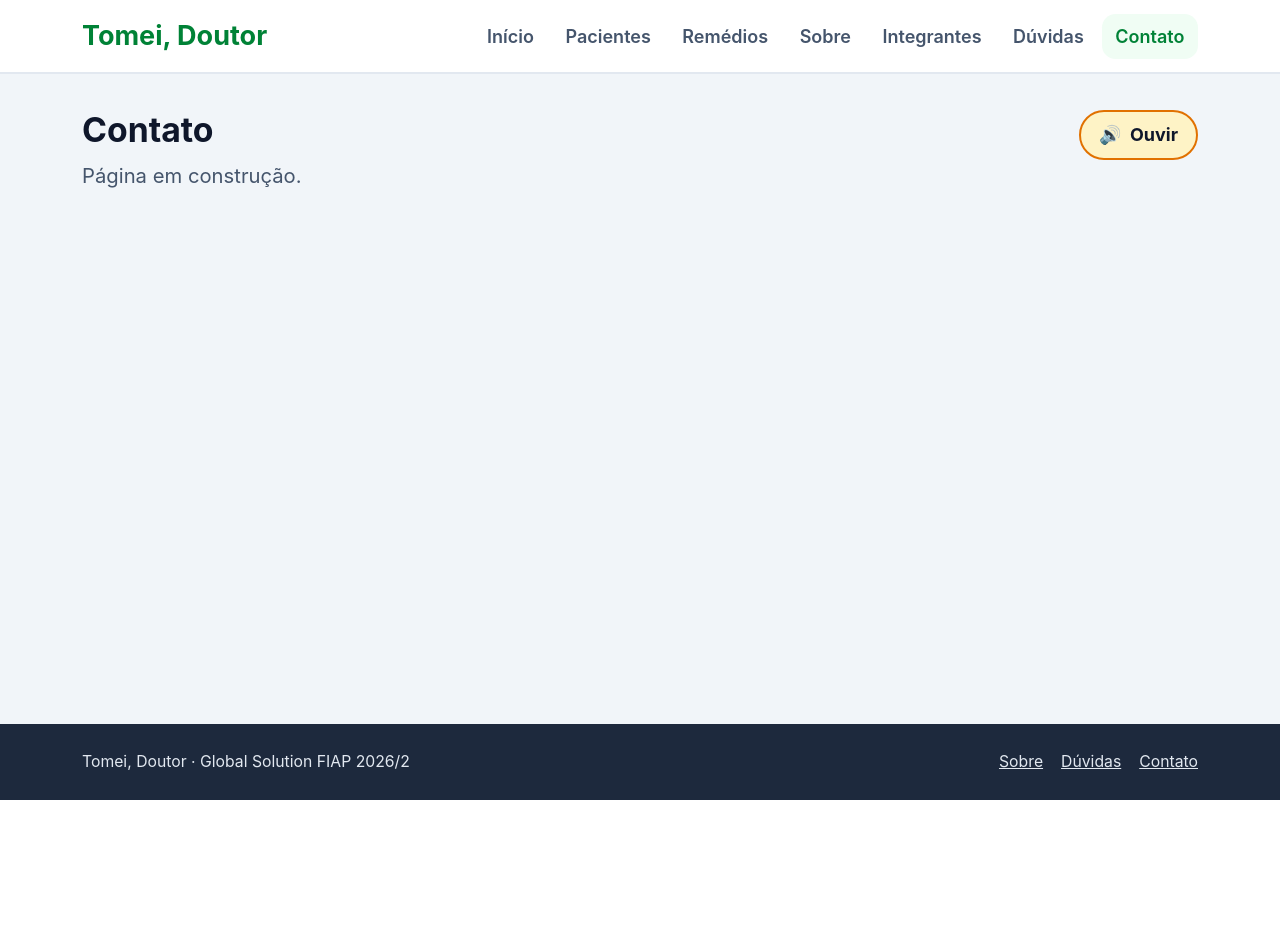
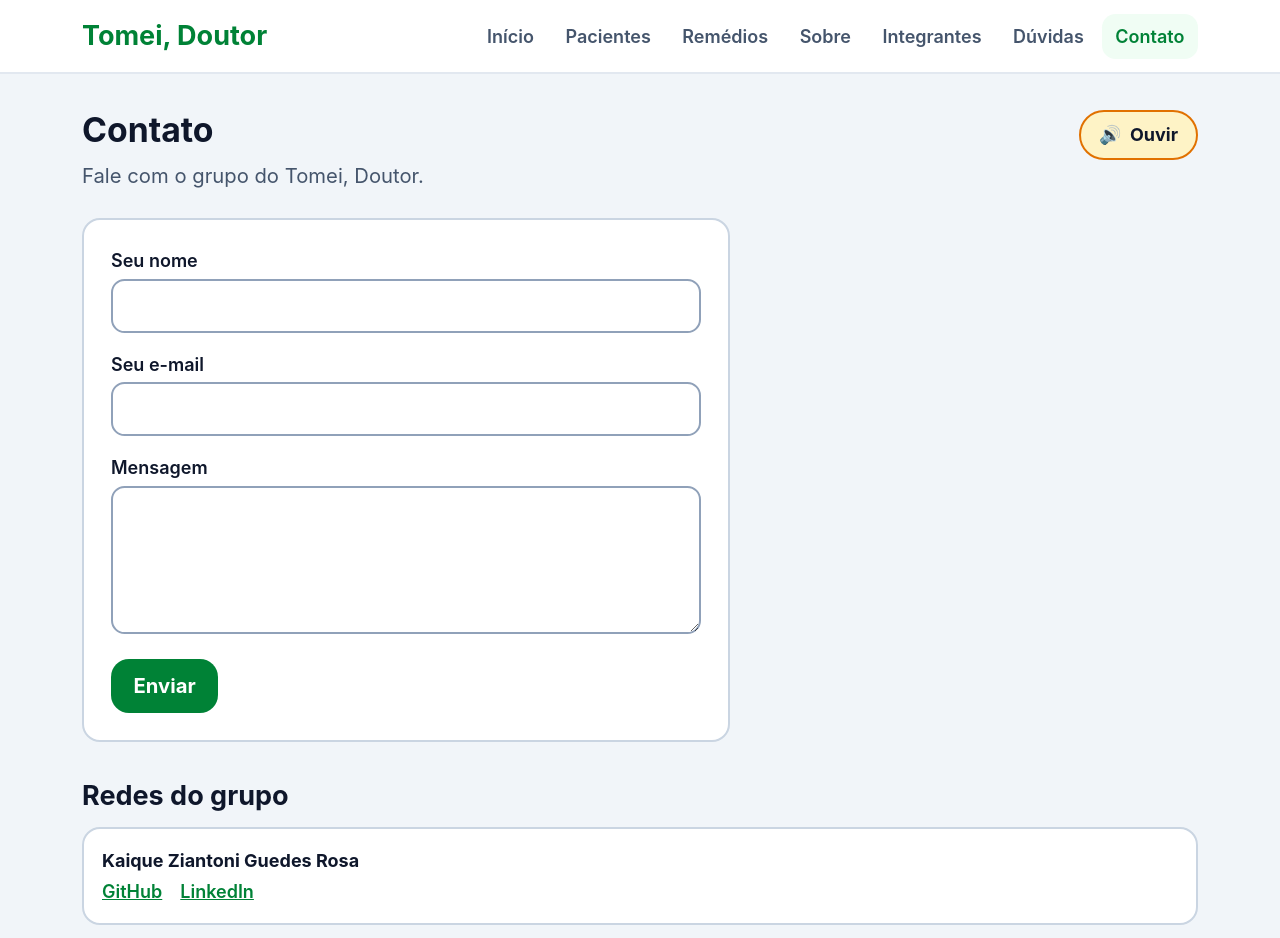
Before and after one commit to KaiqueZiantoni/front-gs2-fiap, a React (Vite) app: page /contato in a window 1280 px wide. Shown: the top 938 px of the page. Before the commit the page ends 800 px from the top, so only its background shows below. Built offline with nearby package versions, Linux system fonts and the light colour scheme.

Commit message:
Adiciona pagina de contato com validacao e redes do grupo

```diff
--- a/src/pages/Contato.tsx
+++ b/src/pages/Contato.tsx
@@ -1,9 +1,94 @@
+import { useState } from 'react'
+import type { FormEvent } from 'react'
+import Botao from '../components/Botao'
+import Campo from '../components/Campo'
+import Mensagem from '../components/Mensagem'
 import Titulo from '../components/Titulo'
+import { integrantes } from '../data/integrantes'
 
 function Contato() {
+  const [nome, setNome] = useState('')
+  const [email, setEmail] = useState('')
+  const [mensagem, setMensagem] = useState('')
+  const [erros, setErros] = useState({ nome: '', email: '', mensagem: '' })
+  const [enviado, setEnviado] = useState(false)
+
+  function enviar(evento: FormEvent) {
+    evento.preventDefault()
+
+    const novosErros = { nome: '', email: '', mensagem: '' }
+    if (nome.trim().length < 3) {
+      novosErros.nome = 'Escreva seu nome, com pelo menos 3 letras.'
+    }
+    if (!email.includes('@') || !email.includes('.')) {
+      novosErros.email = 'Escreva um e-mail válido, como nome@exemplo.com.'
+    }
+    if (mensagem.trim().length < 10) {
+      novosErros.mensagem = 'Escreva a mensagem, com pelo menos 10 letras.'
+    }
+    setErros(novosErros)
+
+    const temErro = novosErros.nome !== '' || novosErros.email !== '' || novosErros.mensagem !== ''
+    setEnviado(!temErro)
+    if (!temErro) {
+      setNome('')
+      setEmail('')
+      setMensagem('')
+    }
+  }
+
   return (
     <div>
-      <Titulo texto="Contato" subtitulo="Página em construção." />
+      <Titulo texto="Contato" subtitulo="Fale com o grupo do Tomei, Doutor." />
+
+      <form onSubmit={enviar} noValidate className="max-w-xl space-y-4 rounded-2xl border-2 border-slate-300 bg-white p-6">
+        <Campo id="nome" rotulo="Seu nome" valor={nome} aoMudar={setNome} erro={erros.nome} />
+        <Campo id="email" rotulo="Seu e-mail" tipo="email" valor={email} aoMudar={setEmail} erro={erros.email} />
+
+        <div>
+          <label htmlFor="mensagem" className="mb-1 block font-semibold">
+            Mensagem
+          </label>
+          <textarea
+            id="mensagem"
+            rows={4}
+            value={mensagem}
+            onChange={(evento) => setMensagem(evento.target.value)}
+            className={
+              'w-full min-h-12 rounded-xl border-2 bg-white px-3 py-2 text-lg ' + (erros.mensagem ? 'border-red-600' : 'border-slate-400')
+            }
+          />
+          {erros.mensagem && <p className="mt-1 text-sm text-red-700">{erros.mensagem}</p>}
+        </div>
+
+        <Botao tipo="submit">Enviar</Botao>
+
+        {enviado && (
+          <Mensagem
+            tipo="sucesso"
+            texto="Mensagem conferida, obrigado! Este formulário é uma demonstração: o texto não é enviado a um servidor."
+          />
+        )}
+      </form>
+
+      <section className="mt-8">
+        <h2 className="mb-3 text-2xl font-bold">Redes do grupo</h2>
+        <ul className="space-y-3">
+          {integrantes.map((integrante) => (
+            <li key={integrante.rm} className="rounded-2xl border-2 border-slate-300 bg-white p-4">
+              <p className="font-bold">{integrante.nome}</p>
+              <p className="mt-1 flex gap-4">
+                <a href={integrante.github} target="_blank" rel="noreferrer" className="font-semibold text-green-700 underline">
+                  GitHub
+                </a>
+                <a href={integrante.linkedin} target="_blank" rel="noreferrer" className="font-semibold text-green-700 underline">
+                  LinkedIn
+                </a>
+              </p>
+            </li>
+          ))}
+        </ul>
+      </section>
     </div>
   )
 }
```
